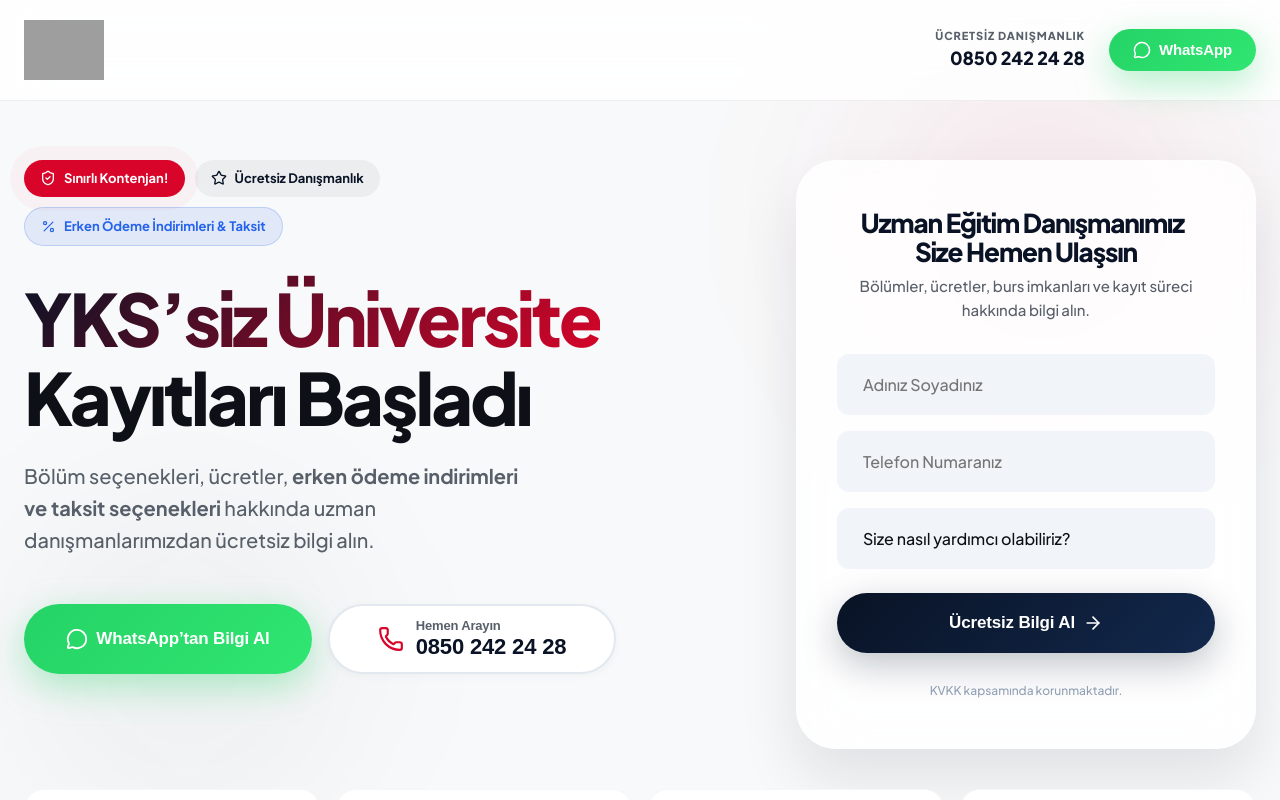
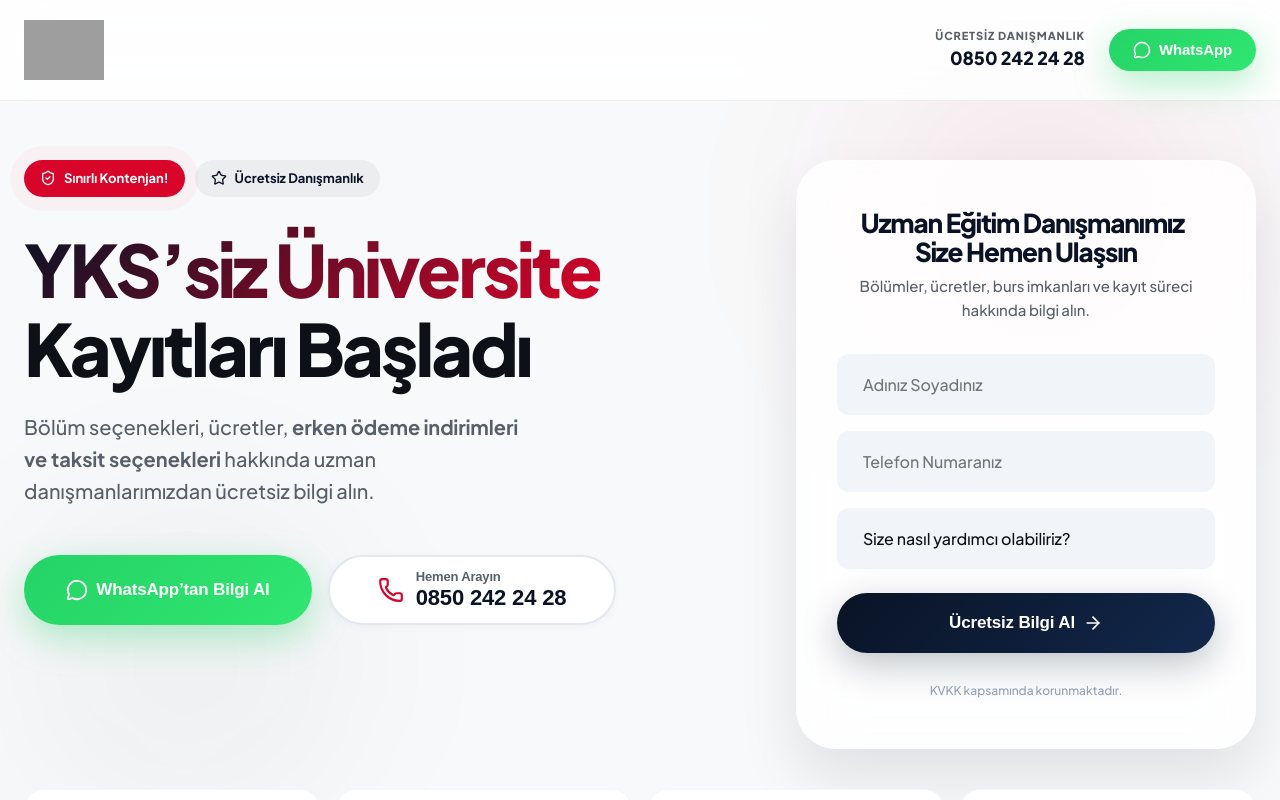
Before and after one commit to ibu-landingpage/landingpage, a React (Vite) app: page / in a window 1280 px wide. Shown: the top 800 px of the page. Built offline with nearby package versions, Linux system fonts and the light colour scheme; grey boxes are pictures that could not be loaded.

Commit message:
kaldırma taksit

```diff
--- a/src/App.jsx
+++ b/src/App.jsx
@@ -155,9 +155,7 @@ function App() {
                 <span style={{ display: 'inline-flex', alignItems: 'center', gap: '8px', padding: '8px 16px', background: 'rgba(9, 19, 37, 0.05)', color: 'var(--ibu-navy)', borderRadius: '980px', fontWeight: 700, fontSize: '13px' }}>
                   <Star size={16} /> Ücretsiz Danışmanlık
                 </span>
-                <span style={{ display: 'inline-flex', alignItems: 'center', gap: '8px', padding: '8px 16px', background: 'rgba(37, 99, 235, 0.1)', color: '#2563eb', borderRadius: '980px', fontWeight: 700, fontSize: '13px', border: '1px solid rgba(37, 99, 235, 0.2)' }}>
-                  <Percent size={15} /> Erken Ödeme İndirimleri & Taksit
-                </span>
+
               </div>
 
               <h1 className="typography-hero" style={{ marginBottom: '24px' }}>
@@ -295,7 +293,7 @@ function App() {
               position: 'relative',
               overflow: 'hidden'
             }}>
-               <div style={{ position: 'absolute', top: '-20px', right: '-20px', opacity: 0.05 }}>
+              <div style={{ position: 'absolute', top: '-20px', right: '-20px', opacity: 0.05 }}>
                 <Award size={140} />
               </div>
               <div style={{
```
